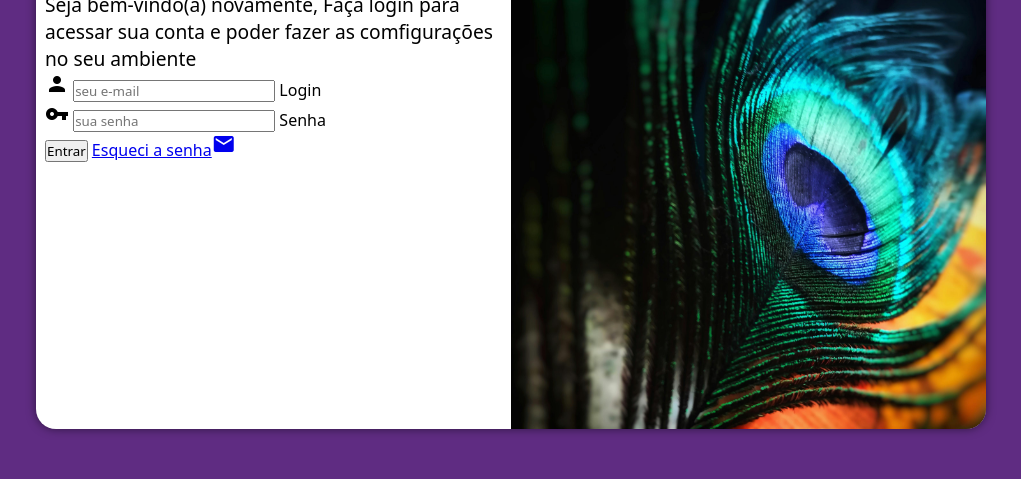
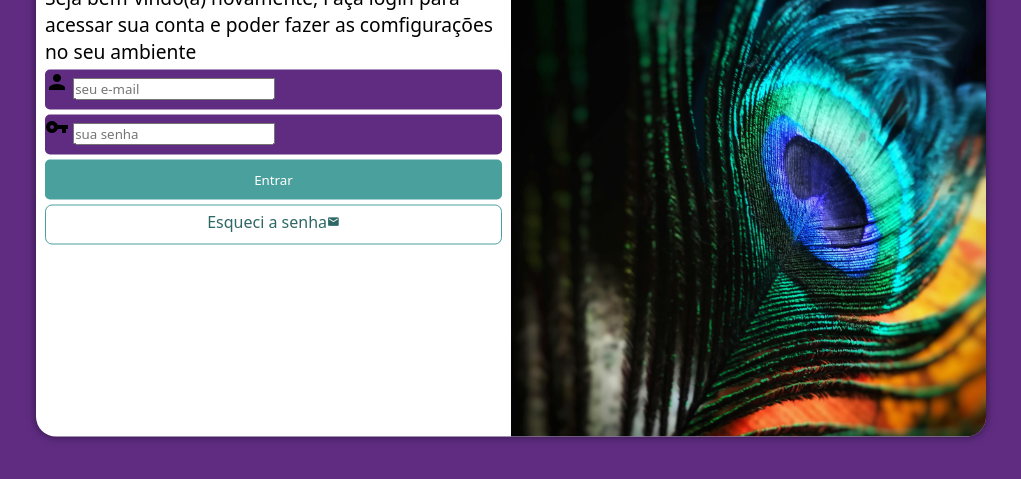
Before and after one commit to Vitorio10/projeto-login, a plain HTML site: page index.html in a window 1280 px wide. Shown: the part 221-700 px from the top of the page, without its empty margins (129-1150 px from the left). Drawn offline with Linux system fonts and the light colour scheme.

Commit message:
atualizei o projeto-login

```diff
--- a/estilos/style.css
+++ b/estilos/style.css
@@ -27,7 +27,7 @@ section#login{
 
     background-color: white;
     width: 250px;
-    height: 500px;
+    height: 515px;
     border-radius: 20px;
     box-shadow: 0px 0px 10px rgba(0, 0, 0, 0.514);
 }
@@ -50,3 +50,50 @@ div#formulario > h1{
 div#formulario > p{
     font-size: 0.8em;
 }
+form > div.campo{
+    background-color: #5f2c82;
+    width: 100%;
+    display: block;
+    height: 40px;
+    border-radius: 5px;
+    margin: 5px 0px;
+}
+div.campo >label {
+    display: none;
+}
+form > input[type=submit]{
+    display: block;
+    font-size: 1m;
+    width: 100%;
+    height: 40px;
+    background-color: #49a09d;
+    color: white;
+    border: none;
+    border-radius: 5px;
+    cursor: pointer;
+}
+
+form > input[type=submit]:hover{
+    background-color: #2e6866;
+}
+
+form > a.botao{
+    display: block;
+    text-align: center;
+    font-size: 1em;
+    width: 100%;
+    height: 40px;
+    padding-top: 5px;
+    margin-top: 5px;
+    background-color: white;
+    color: #2e6866;
+    border: 1px solid #49a09d;
+    border-radius: 7px;
+    text-decoration: none;
+}
+form > a.botao:hover{
+    background-color: #6cd3cf ;
+}
+form > a.botao > i {
+    font-size: 0.8em;
+}
--- a/index.html
+++ b/index.html
@@ -28,7 +28,7 @@
                         <label for="isenha">Senha</label>
                     </div>
                     <input type="submit" value="Entrar">
-                    <a href="esqueci.html">Esqueci a senha<i class="material-icons">mail</i></a>
+                    <a href="esqueci.html" class="botao">Esqueci a senha<i class="material-icons">mail</i></a>
                 </form>
             </div>
         </section>
```
